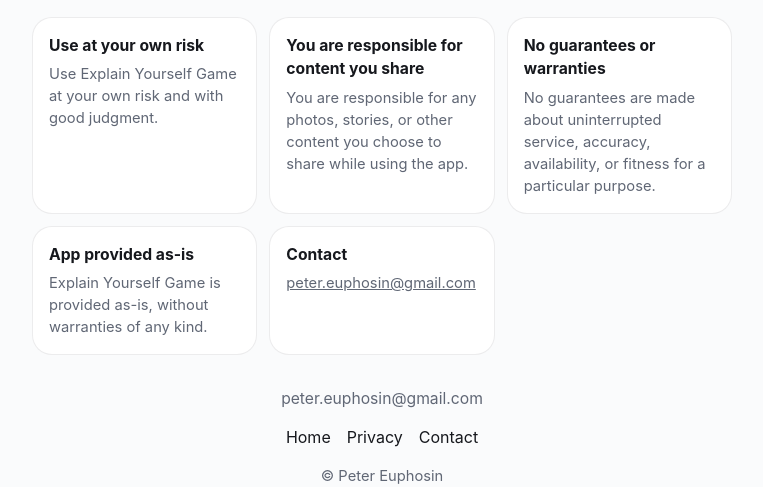
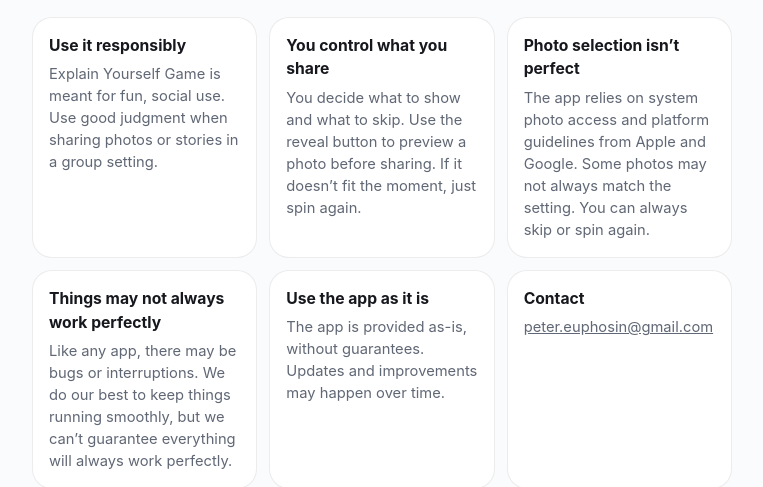
Before and after one commit to petereuphosin-dev/explain-yourself-game-site, a plain HTML site: page terms.html in a window 1280 px wide. Shown: the part 329-816 px from the top of the page, without its empty margins (258-1021 px from the left). Drawn offline with Linux system fonts and the light colour scheme.

Commit message:
rewrite terms page to be human, clear, and aligned with app experience

```diff
--- a/terms.html
+++ b/terms.html
@@ -25,20 +25,24 @@
 
         <div class="footer-legal">
           <article class="footer-note">
-            <h2>Use at your own risk</h2>
-            <p>Use Explain Yourself Game at your own risk and with good judgment.</p>
+            <h2>Use it responsibly</h2>
+            <p>Explain Yourself Game is meant for fun, social use. Use good judgment when sharing photos or stories in a group setting.</p>
           </article>
           <article class="footer-note">
-            <h2>You are responsible for content you share</h2>
-            <p>You are responsible for any photos, stories, or other content you choose to share while using the app.</p>
+            <h2>You control what you share</h2>
+            <p>You decide what to show and what to skip. Use the reveal button to preview a photo before sharing. If it doesn’t fit the moment, just spin again.</p>
           </article>
           <article class="footer-note">
-            <h2>No guarantees or warranties</h2>
-            <p>No guarantees are made about uninterrupted service, accuracy, availability, or fitness for a particular purpose.</p>
+            <h2>Photo selection isn’t perfect</h2>
+            <p>The app relies on system photo access and platform guidelines from Apple and Google. Some photos may not always match the setting. You can always skip or spin again.</p>
           </article>
           <article class="footer-note">
-            <h2>App provided as-is</h2>
-            <p>Explain Yourself Game is provided as-is, without warranties of any kind.</p>
+            <h2>Things may not always work perfectly</h2>
+            <p>Like any app, there may be bugs or interruptions. We do our best to keep things running smoothly, but we can’t guarantee everything will always work perfectly.</p>
+          </article>
+          <article class="footer-note">
+            <h2>Use the app as it is</h2>
+            <p>The app is provided as-is, without guarantees. Updates and improvements may happen over time.</p>
           </article>
           <article class="footer-note">
             <h2>Contact</h2>
```
